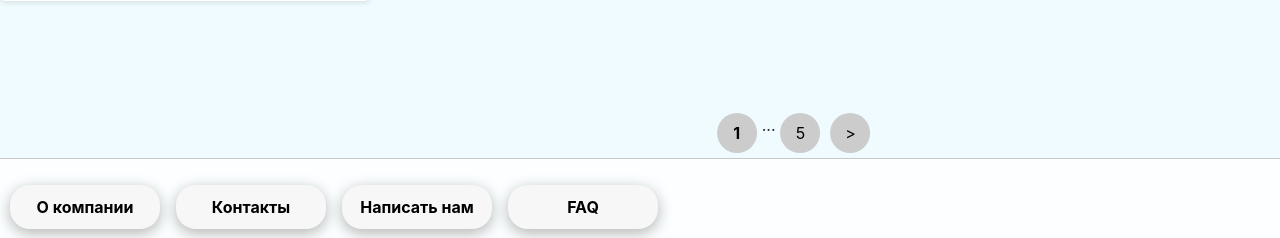
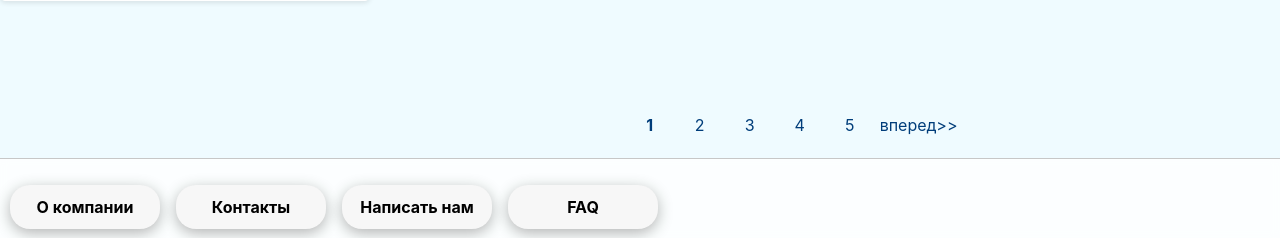
Before and after one commit to RomaSharshavin/WebProject, a Django app: page /service/ in a window 1280 px wide. Shown: the part 562-800 px from the top of the page. Run offline with Django 5.2, Linux system fonts and the light colour scheme; data comes from the database, SQL or seed files in the repository.

Commit message:
Изменение навигации Продукты

```diff
--- a/AlTecProject/main/static/css/stylesService.css
+++ b/AlTecProject/main/static/css/stylesService.css
@@ -100,32 +123,37 @@
         left: 62%; /* Сдвиг по горизонтали */
         transform: translateX(-50%); /* Центрирование */
         z-index: 1000; /* Убедитесь, что он выше других элементов */
-        }
+    }
 
-        .page-number {
+    .page-number {
         display: inline-block;
-        border-radius: 50%;
         width: 40px;
         height: 40px;
-        background-color: #cccccc;
-        color: #000000;
+
+        color: #003d7a;
         text-align: center;
-        line-height: 40px;
+
         margin: 0 5px;
         cursor: pointer;
-        transition: background-color 0.3s, transform 0.2s;
-         }
 
-    .page-number:hover {
-        background-color: #999999;
-        transform: scale(1.1);
+    }
+
+     .page-number, .pagination a {
+        color: #003d7a; /* Замените на нужный вам цвет */
+        text-decoration: none;
+        margin: 0 5px; /* Отступы между элементами */
+    }
+
+    .page-number:hover, .pagination a:hover {
+        text-decoration: underline; /* Подчеркивание при наведении */
+    }
+
+    .page-number[style*="font-weight: bold;"] {
+        font-weight: bold; /* Сохранение жирного шрифта для активной страницы */
     }
 
 
 
-    .container {
-        display: flex;
-    }
     /* Стили для меню */
     .menu
     {
--- a/AlTecProject/main/templates/main/service.html
+++ b/AlTecProject/main/templates/main/service.html
@@ -25,8 +25,8 @@
                         <li class="dropdown-item" onclick="event.stopPropagation(); toggleDropdown('subcategory5')">Мойки InterClean</li>
                     </ul>
                 </div>
-            </div>
-            <div class="menu-item" onclick="toggleDropdown('category2', true)">Производство АЛ-ТЕК
+          </div>
+          <div class="menu-item" onclick="toggleDropdown('category2', true)">Производство АЛ-ТЕК
                 <span class="arrow" id="arrow2">►</span>
                 <div id="category2" class="dropdown">
                     <!-- Выпадающий список для 2 пункта меню  -->
@@ -35,7 +35,7 @@
                         <li  class="dropdown-item" onclick="event.stopPropagation(); toggleDropdown('subcategory7')">Система отчистки воды</li>
                     </ul>
                 </div>
-            </div>
+          </div>
         </div>
         <!-- Контейнер для продуктов  -->
         <div class="partners-container">
@@ -50,25 +50,25 @@
                 </div>
             </div>
         {% endfor %}
-        </div>
+    </div>
 
-        <!-- Навигация  -->
-        <div class="pagination" style="text-align: center;">
+       <!-- Навигация  -->
+     <div class="pagination">
         {% if total_pages > 1 %}
-            <span class="page-number" onclick="loadPage({{ current_page|add:'-1' }})" {% if current_page == 1 %}style="display: none;"{% endif %}>&lt;</span>  <!-- Кнопка стрелка назад -->
-            <span class="page-number" onclick="loadPage(1)" {% if current_page == 1 %}style="font-weight: bold;"{% endif %}>1</span>  <!-- Кнопка первая страница -->
+            <a href="javascript:void(0);" onclick="loadPage({{ current_page|add:'-1' }})" {% if current_page == 1 %}style="display: none;"{% endif %}>&lt;&lt;назад</a>  <!-- Кнопка стрелка назад -->
 
-            {% if total_pages > 3 %}
-                <span>...</span>  <!-- Точки -->
-            {% endif %}
+            {% if total_pages >= 1 %}<span class="page-number" onclick="loadPage(1)" {% if 1 == current_page %}style="font-weight: bold;"{% endif %}>1</span>{% endif %}
+            {% if total_pages >= 2 %}<span class="page-number" onclick="loadPage(2)" {% if 2 == current_page %}style="font-weight: bold;"{% endif %}>2</span>{% endif %}
+            {% if total_pages >= 3 %}<span class="page-number" onclick="loadPage(3)" {% if 3 == current_page %}style="font-weight: bold;"{% endif %}>3</span>{% endif %}
+            {% if total_pages >= 4 %}<span class="page-number" onclick="loadPage(4)" {% if 4 == current_page %}style="font-weight: bold;"{% endif %}>4</span>{% endif %}
 
-            <span class="page-number" onclick="loadPage({{ total_pages }})" {% if current_page == total_pages %}style="font-weight: bold;"{% endif %}>{{ total_pages }}</span>  <!-- Кнопка последняя страница -->
+            {% if total_pages >= total_pages %}<span class="page-number" onclick="loadPage({{ total_pages }})" {% if total_pages == current_page %}style="font-weight: bold;"{% endif %}>{{ total_pages }}</span>{% endif %}
 
-            <span class="page-number" onclick="loadPage({{ current_page|add:'1' }})" {% if current_page == total_pages %}style="display: none;"{% endif %}>&gt;</span>  <!-- Кнопка стрелка вперед -->
+            <a href="javascript:void(0);" onclick="loadPage({{ current_page|add:'1' }})" {% if current_page == total_pages %}style="display: none;"{% endif %}>вперед&gt;&gt;</a>  <!-- Кнопка стрелка вперед -->
         {% endif %}
-        </div>
     </div>
-</div>
+
+
 
 
 {% block scripts %}
--- a/AlTecProject/main/views.py
+++ b/AlTecProject/main/views.py
@@ -1,4 +1,3 @@
-from django.shortcuts import render
 from .models import News
 from .models import FAQ
 import requests
```
Also changed, not shown: other parts of AlTecProject/main/static/css/stylesService.css (+26 -24 lines).
